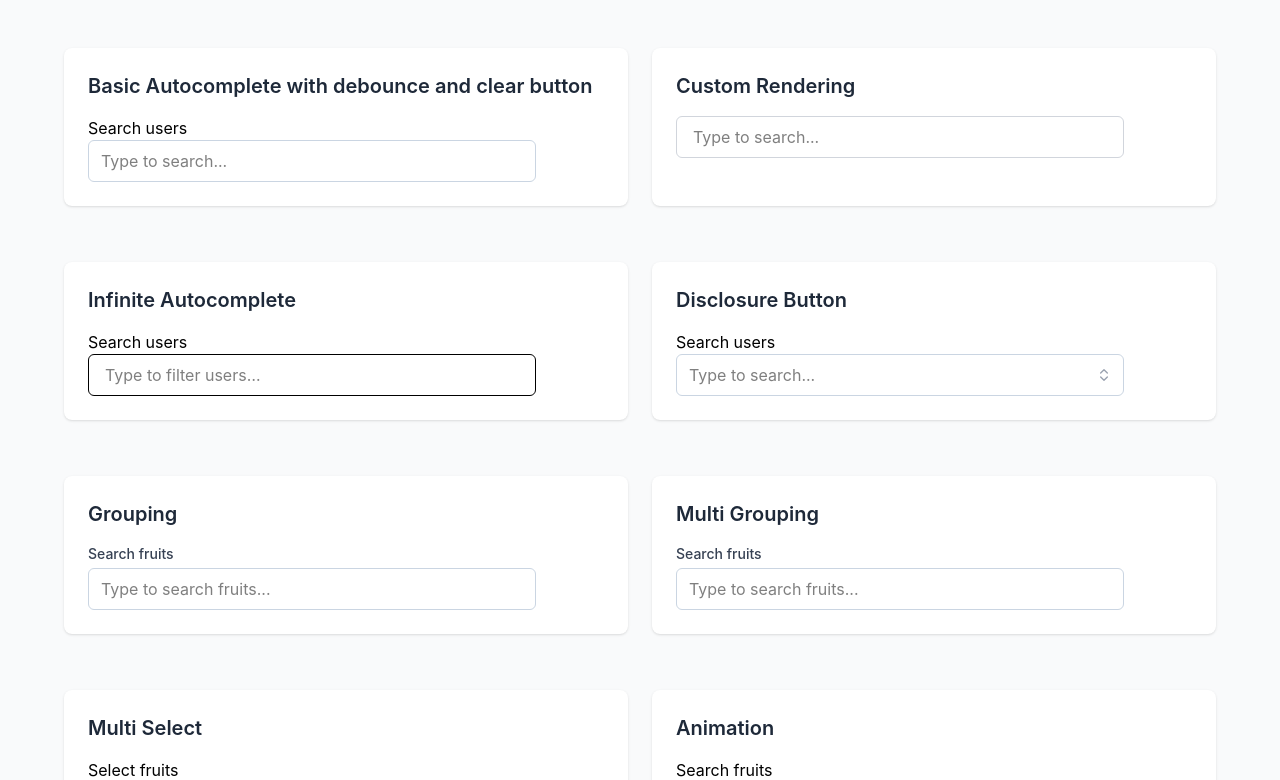
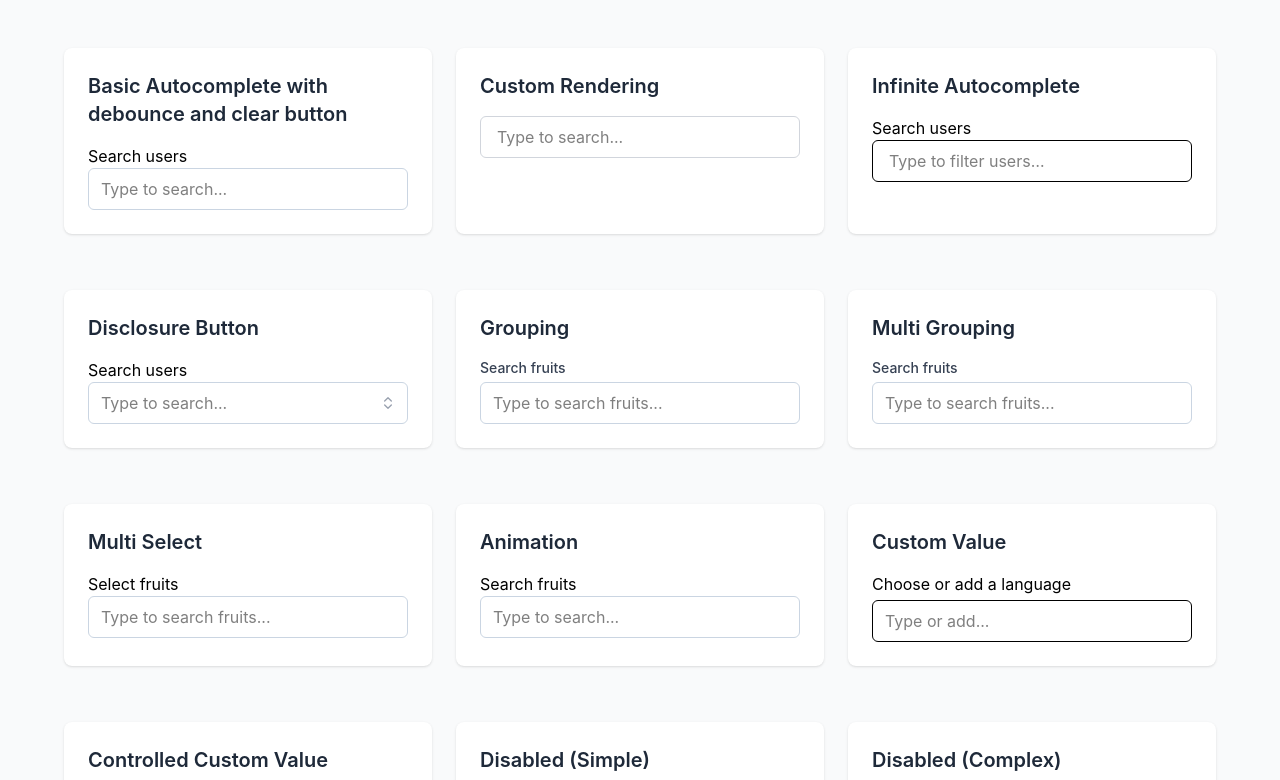
Before and after one commit to pdevito3/hello-autocomplete, a React (Vite) app: page / in a window 1280 px wide. Shown: the top 780 px of the page. Built offline with nearby package versions, Linux system fonts and the light colour scheme.

Commit message:
3 cols demo

```diff
--- a/src/routes/index.tsx
+++ b/src/routes/index.tsx
@@ -24,7 +24,7 @@ export default function HomePage() {
   return (
     <QueryClientProvider client={queryClient}>
       <div className="min-h-screen bg-gray-50 py-12 px-4 sm:px-6 lg:px-8">
-        <div className="max-w-6xl mx-auto space-y-8 grid gap-6 grid-cols-2">
+        <div className="max-w-6xl mx-auto space-y-8 grid gap-6 grid-cols-3">
           <Example title="Basic Autocomplete with debounce and clear button">
             <BasicExample />
           </Example>
```
